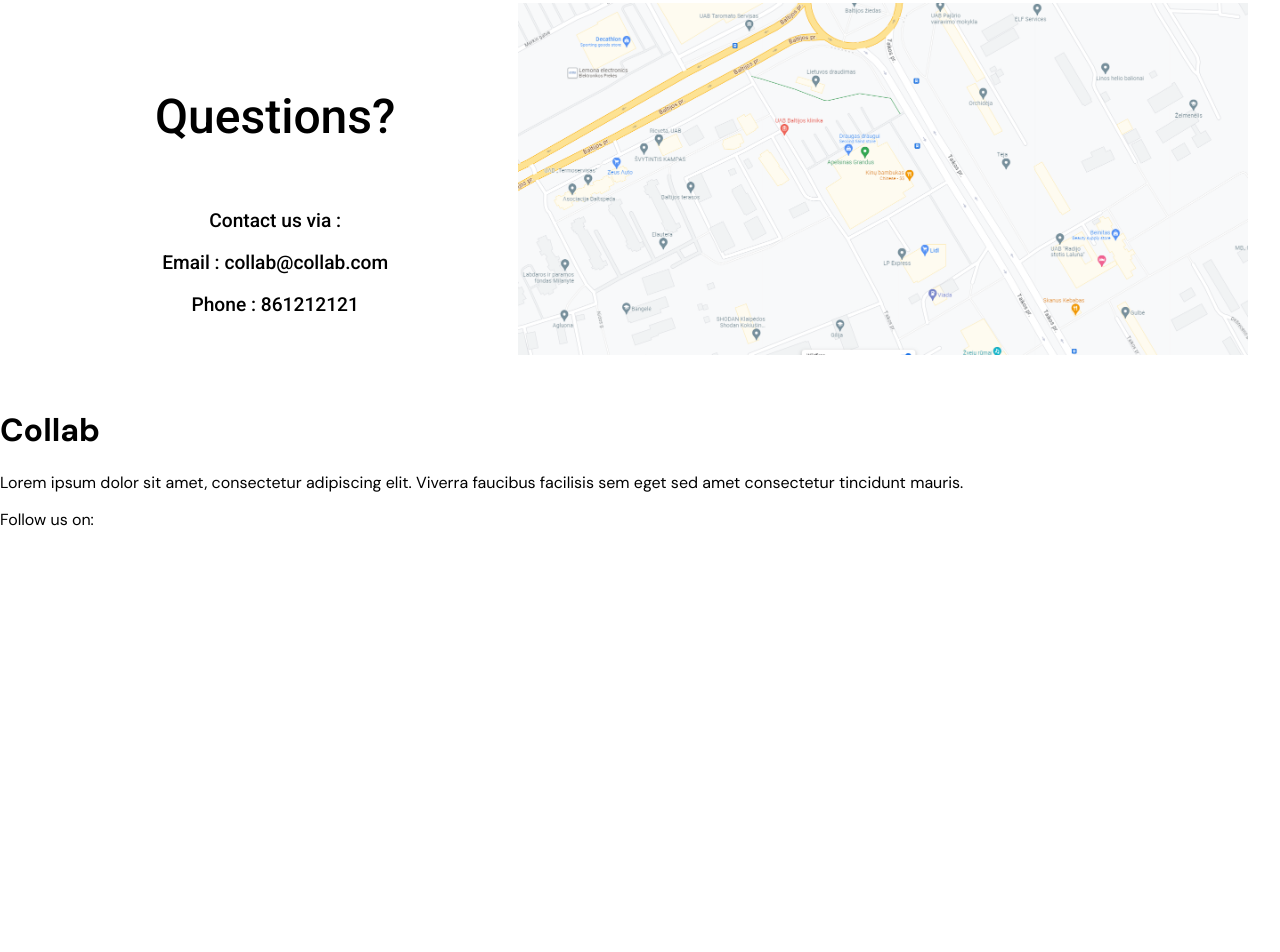
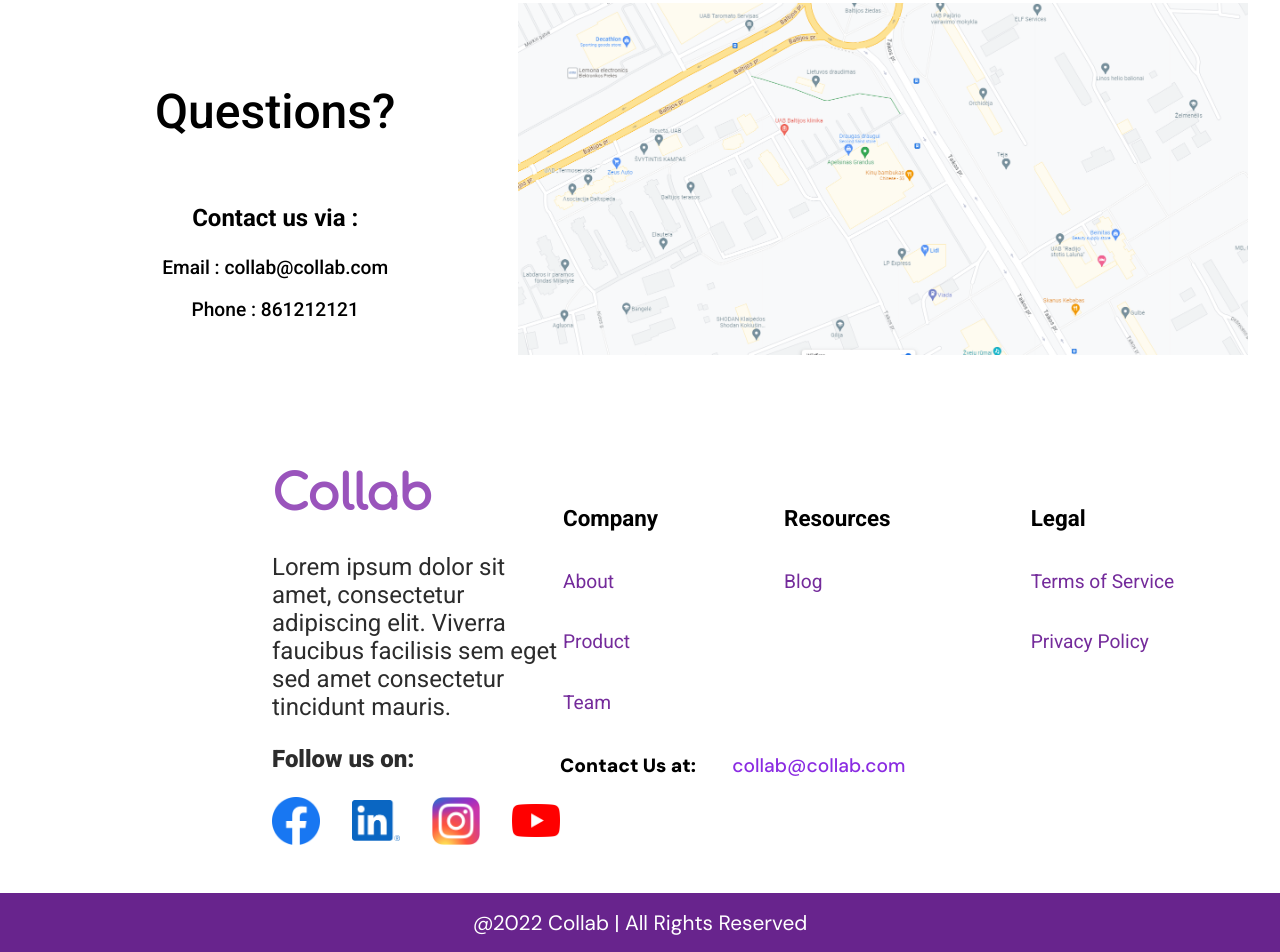
Before and after one commit to G-Just/Mock-collab-home-page, a plain HTML site: page index.html in a window 1280 px wide. Shown: the part 7816-8768 px from the top of the page. Before the commit the page ends 8383 px from the top, so only its background shows below. Drawn offline with Linux system fonts and the light colour scheme.

Commit message:
Finishing footer

```diff
--- a/index.html
+++ b/index.html
@@ -15,6 +15,7 @@
     <link rel="stylesheet" href="./styles/join.css" />
     <link rel="stylesheet" href="./styles/download.css" />
     <link rel="stylesheet" href="./styles/map.css" />
+    <link rel="stylesheet" href="./styles/footer.css" />
     <link rel="preconnect" href="https://fonts.googleapis.com" />
     <link rel="preconnect" href="https://fonts.gstatic.com" crossorigin />
     <link
@@ -23,14 +24,12 @@
     />
     <title>Collab-landing-page-design</title>
   </head>
-  <!-- ============ -->
   <body>
     <div>
       <p>
         Lithuania's first mobile app for construction industry. <a href="#">Learn More</a>
       </p>
     </div>
-    <!-- ============ -->
     <nav>
       <h1>Collab</h1>
       <ul>
@@ -43,7 +42,6 @@
       </ul>
       <a href="#">Request Demo</a>
     </nav>
-    <!-- ============ -->
     <section id="hero">
       <h1>
         Easy solution for builders and contractors <br />to manage and execute projects
@@ -57,7 +55,6 @@
         <a href="#">Explore Product</a>
       </div>
     </section>
-    <!-- ============ -->
     <section class="section" id="brands">
       <h1 class="title">Trusted by top brands</h1>
       <div>
@@ -71,7 +68,6 @@
         </div>
       </div>
     </section>
-    <!-- ============ -->
     <section class="section" id="app">
       <h1 class="title">How does Collab-app help?</h1>
       <div>
@@ -105,7 +101,6 @@
         </div>
       </div>
     </section>
-    <!-- ============ -->
     <section class="section" id="video">
       <h1 class="title">Fastest, Safest & Budget friendly</h1>
       <p>
@@ -120,7 +115,6 @@
         <img src="./media/videoplaybutton.svg" />
       </div>
     </section>
-    <!-- ============ -->
     <section class="section" id="projects">
       <h1 class="title">Projects completed using on Collab</h1>
       <div>
@@ -141,7 +135,6 @@
         </div>
       </div>
     </section>
-    <!-- ============ -->
     <section class="section" id="plans">
       <h1 class="title">Ready to start work with Collab apps?</h1>
       <p>Choose the plan that suits you.</p>
@@ -189,7 +182,6 @@
         </div>
       </div>
     </section>
-    <!-- ============ -->
     <section class="section" id="rating">
       <img class="title" src="./media/rating.svg" />
       <div>
@@ -207,7 +199,6 @@
       <img style="margin-top: 5rem" src="./media/person.svg" />
       <p style="margin-top: 3rem">Designation</p>
     </section>
-    <!-- ============ -->
     <section class="section" id="join">
       <h1 class="title">Join us</h1>
       <p>
@@ -253,7 +244,6 @@
         <p style="position: absolute; top: 90px; left: 1345px">You?</p>
       </div>
     </section>
-    <!-- ============ -->
     <section class="section" id="download">
       <h1 class="title">Download the Collab mobile apps?</h1>
       <div>
@@ -262,11 +252,10 @@
         <a class="rq-button" href="#">Site engineer app</a>
       </div>
     </section>
-    <!-- ============ -->
     <section class="section" id="map">
       <div>
         <h1 class="title">Questions?</h1>
-        <p>Contact us via :</p>
+        <p style="font-weight: bold; font-size: 1.5rem">Contact us via :</p>
         <p>Email : collab@collab.com</p>
         <p>Phone : 861212121</p>
       </div>
@@ -280,13 +269,51 @@
           Lorem ipsum dolor sit amet, consectetur adipiscing elit. Viverra faucibus
           facilisis sem eget sed amet consectetur tincidunt mauris.
         </p>
-        <p>Follow us on:</p>
-        <img src="" />
-        <img src="" />
-        <img src="" />
-        <img src="" />
+        <p style="font-weight: 900; font-size: 1.5rem">Follow us on:</p>
+        <div>
+          <img src="./media/fb.png" />
+          <img src="./media/linkedin.png" />
+          <img src="./media/ig.png" />
+          <img src="./media/yt.png" />
+        </div>
       </div>
-      <div></div>
+      <div>
+        <table>
+          <tr>
+            <th>Company</th>
+            <th>Resources</th>
+            <th>Legal</th>
+          </tr>
+          <tr>
+            <td>About</td>
+            <td>Blog</td>
+            <td>Terms of Service</td>
+          </tr>
+          <tr>
+            <td>Product</td>
+            <td></td>
+            <td>Privacy Policy</td>
+          </tr>
+          <tr>
+            <td>Team</td>
+            <td></td>
+            <td></td>
+          </tr>
+        </table>
+        <p style="font-weight: 900; font-size: 1.2rem">
+          Contact Us at:
+          <span
+            style="
+              font-weight: 500;
+              font-size: 1.2rem;
+              margin-left: 2rem;
+              color: blueviolet;
+            "
+            >collab@collab.com</span
+          >
+        </p>
+      </div>
     </footer>
+    <div id="reserved">@2022 Collab | All Rights Reserved</div>
   </body>
 </html>
--- a/styles/download.css
+++ b/styles/download.css
@@ -1,8 +1,10 @@
+/* Download section block */
 #download {
   background: #9a54bc;
   color: white;
 }
 
+/* Download header */
 #download > h1 {
   margin-top: 12rem;
   margin-bottom: 4rem;
@@ -12,6 +14,7 @@
   font-weight: 600;
 }
 
+/* Download div with buttons */
 #download > div {
   display: flex;
   align-items: center;
@@ -19,6 +22,7 @@
   gap: 2rem;
 }
 
+/* Buttons */
 #download > div > .rq-button {
   flex-grow: 0 !important;
   border-radius: 0.5rem;
@@ -31,6 +35,7 @@
   margin-bottom: 10rem;
 }
 
+/* Buttons hover effect */
 #download > div > .rq-button:hover {
   background: white;
   color: #9a54bc;
--- /dev/null
+++ b/styles/footer.css
@@ -0,0 +1,80 @@
+/* Footer section block */
+footer {
+  display: flex;
+  align-items: center;
+  justify-content: space-between;
+  padding: 3rem 0 3rem 17rem;
+}
+
+/* Footer left div */
+footer > div:first-child {
+  width: 30%;
+}
+
+/* Footer left div header */
+footer > div:first-child > h1 {
+  color: #9a54bc;
+  text-shadow: 0px 0.22379617393016815px 0.5967897772789001px rgba(184, 216, 242, 0.25);
+  font-family: "Comfortaa";
+  font-size: 3rem;
+  font-weight: 600;
+}
+
+/* Footer left div text */
+footer > div:first-child > p {
+  color: #2c2c2c;
+  font-family: "Roboto";
+  font-size: 1.5rem;
+  font-weight: 400;
+}
+
+/* Footer left div social containing div */
+footer > div:first-child > div {
+  display: flex;
+  align-items: center;
+  gap: 2rem;
+  width: 100%;
+}
+
+/* Footer left div social images */
+footer > div:first-child > div > img {
+  object-fit: contain;
+  width: 3rem;
+  height: 3rem;
+}
+
+/* Footer right div table */
+footer > div:last-child > table {
+  border: none;
+  width: 800px;
+  height: 250px;
+}
+
+/* Footer right div table headers */
+footer > div:last-child > table > tbody > tr > th {
+  color: black;
+  font-family: "Roboto";
+  font-size: 1.4rem;
+  font-weight: 600;
+  text-align: left;
+}
+
+/* Footer right div table data */
+footer > div:last-child > table > tbody > tr > td {
+  color: #742b9b;
+  font-family: "Roboto";
+  font-size: 1.2rem;
+  font-weight: 400;
+  cursor: pointer;
+}
+
+/* Footer purple stripe with text under footer */
+#reserved {
+  color: white;
+  font-family: "DM Sans";
+  font-size: 1.3rem;
+  font-weight: 400;
+  background-color: #68248d;
+  text-align: center;
+  padding: 1rem;
+}
--- a/styles/map.css
+++ b/styles/map.css
@@ -1,3 +1,4 @@
+/* Map section block */
 #map {
   margin-top: 0;
   display: flex;
@@ -5,14 +6,17 @@
   justify-content: center;
 }
 
+/* Map section div's left and right */
 #map > div {
   width: 40%;
 }
 
+/* Map section div's left header */
 #map > div > h1 {
   margin: 4rem;
 }
 
+/* Map section div's left text */
 #map > div > p {
   text-align: center;
   font-family: "Roboto";
@@ -21,6 +25,7 @@
   font-weight: 500;
 }
 
+/* Map section div's right image with a map */
 #map > img {
   width: 60%;
 }
```
Also changed, not shown: media/fb.png (added), media/ig.png (added), media/linkedin.png (added), media/yt.png (added).
